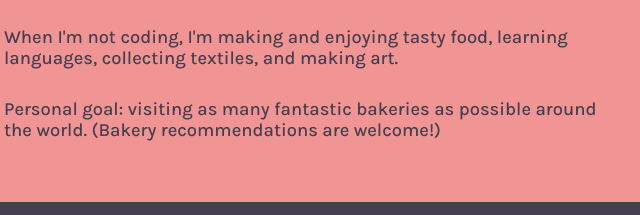
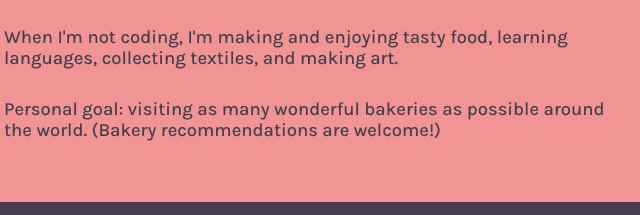
Before and after one commit to wesiptea/ask-porfolio-directory, a website built with Parcel: page index.html in a window 1280 px wide. Shown: the part 2885-3100 px from the top of the page, 509-1149 px from the left. Built offline with nearby package versions, Linux system fonts and the light colour scheme.

Commit message:
Update to index.html text

```diff
--- a/index.html
+++ b/index.html
@@ -230,7 +230,7 @@
         When I'm not coding, I'm making and enjoying tasty food, learning languages, collecting textiles,
         and making art.</p>
 
-      <p>Personal goal: visiting as many fantastic bakeries as possible around the world. (Bakery recommendations
+      <p>Personal goal: visiting as many wonderful bakeries as possible around the world. (Bakery recommendations
         are welcome!)</p>
     </div>
   </section>
```
